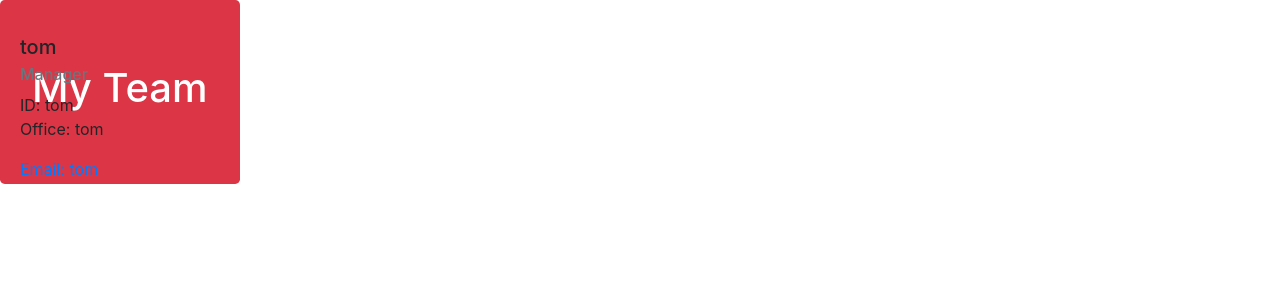
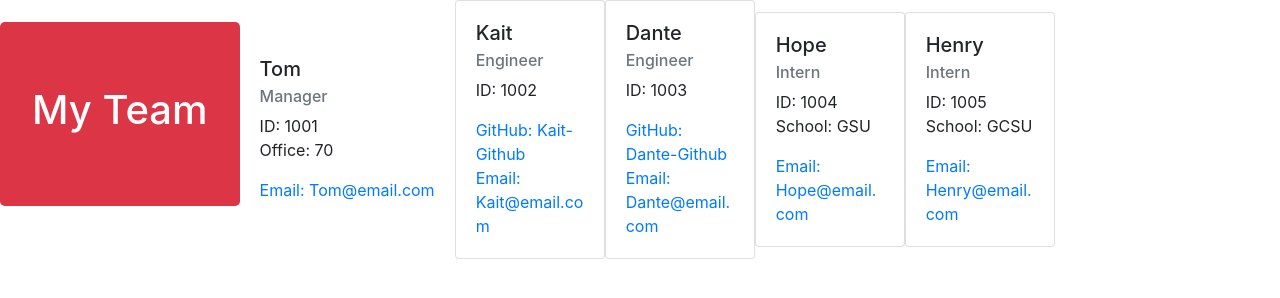
Before and after one commit to tnoonan88/Team-Profile-Generator, a website: page dist/index.html in a window 1280 px wide. Drawn offline with nearby package versions, Linux system fonts and the light colour scheme; files that its build step writes are made by us from their sources.

Commit message:
example index.html

```diff
--- a/dist/index.html
+++ b/dist/index.html
@@ -15,18 +15,56 @@
         <div class="jumbotron text-center bg-danger text-white">
             <h1 id="header">My Team</h1>
         </div>
-          <div class="card-container"
+          <div class="column"
 
 <div class="card">
   <div class="card-body">
-    <h5 class="card-title">tom</h5>
+    <h5 class="card-title">Tom</h5>
     <h6 class="card-subtitle mb-2 text-muted">Manager</h6>
-    <p class="card-text">ID: tom<br/> Office: tom</p>
-    <a href="mailto:tom" class="card-link">Email: tom</a>
+    <p class="card-text">ID: 1001<br> Office: 70</p>
+    <a href="mailto:Tom@email.com" class="card-link">Email: Tom@email.com</a>
   </div>
 </div>
 
 
+<div class="card">
+  <div class="card-body">
+    <h5 class="card-title">Kait</h5>
+    <h6 class="card-subtitle mb-2 text-muted">Engineer</h6>
+    <p class="card-text">ID: 1002</p>
+    <a href="https://github.com/Kait-Github" class="card-link">GitHub: Kait-Github</a><br>
+    <a href="mailto:Kait@email.com" class="card-link">Email: Kait@email.com</a><br>
+  </div>
+</div>
+
+<div class="card">
+  <div class="card-body">
+    <h5 class="card-title">Dante</h5>
+    <h6 class="card-subtitle mb-2 text-muted">Engineer</h6>
+    <p class="card-text">ID: 1003</p>
+    <a href="https://github.com/Dante-Github" class="card-link">GitHub: Dante-Github</a><br>
+    <a href="mailto:Dante@email.com" class="card-link">Email: Dante@email.com</a><br>
+  </div>
+</div>
+
+
+<div class="card">
+  <div class="card-body">
+    <h5 class="card-title">Hope</h5>
+    <h6 class="card-subtitle mb-2 text-muted">Intern</h6>
+    <p class="card-text">ID: 1004<br> School: GSU</p>
+    <a href="mailto:Hope@email.com" class="card-link">Email: Hope@email.com</a>
+  </div>
+</div>
+
+<div class="card">
+  <div class="card-body">
+    <h5 class="card-title">Henry</h5>
+    <h6 class="card-subtitle mb-2 text-muted">Intern</h6>
+    <p class="card-text">ID: 1005<br> School: GCSU</p>
+    <a href="mailto:Henry@email.com" class="card-link">Email: Henry@email.com</a>
+  </div>
+</div>
 
           </div>
     </body>
--- a/dist/style.css
+++ b/dist/style.css
@@ -4,7 +4,7 @@ body {
     align-items: center !important;
 }
 
-.card-container {
+.row {
     position: absolute;
     display: flex;
     flex-wrap: wrap;
```
